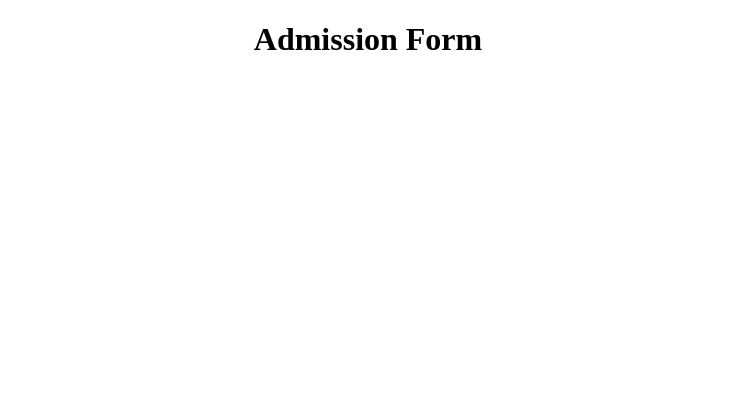
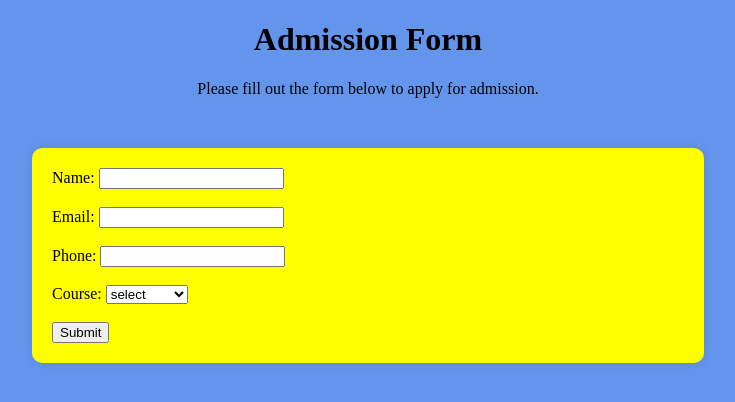
Before and after one commit to kabir5145/web-p, a plain HTML site: page pactice_1.html in a window 1280 px wide. Shown: the whole page, without its empty margins (272-1007 px from the left). Drawn offline with Linux system fonts and the light colour scheme.

Commit message:
adding some more things which are required for the admission page

```diff
--- a/pactice_1.html
+++ b/pactice_1.html
@@ -5,6 +5,7 @@
     <meta charset="UTF-8">
     <meta name="viewport" content="width=device-width, initial-scale=1.0">
     <title>Admission Form</title>
+    <link rel="stylesheet" href="parctice.css">
 </head>
 
 <body>
@@ -13,6 +14,46 @@
             Admission Form
         </center>
     </h1>
+    <p>
+        <center>
+            Please fill out the form below to apply for admission.
+        </center>
+    </p>
+    <form action="parctice_1.html" method="post">
+        <label for="name">Name:</label>
+        <input type="text" id="name" name="name" required><br><br>
+
+        <label for="email">Email:</label>
+        <input type="email" id="email" name="email" required><br><br>
+
+        <label for="phone">Phone:</label>
+        <input type="tel" id="phone" name="phone" required><br><br>
+
+        <label for="course">Course:</label>
+        <select id="course" name="course">
+            <option value="select" selected>select</option>
+            <option value="bca">BCA</option>
+            <option value="bba">BBA</option>
+            <option value="bcom">BCom</option>
+            <option value="bsc">BSc</option>
+            <option value="ba">BA</option>
+            <option value="btech">BTech</option>
+            <option value="mca">MCA</option>
+            <option value="mba">MBA</option>
+            <option value="mcom">MCom</option>
+            <option value="msc">MSc</option>
+            <option value="ma">MA</option>
+            <option value="phd">PhD</option>
+            <option value="diploma">Diploma</option>
+            <option value="certificate">Certificate</option>
+            <option value="other">Other</option>
+        </select><br><br>
+
+        <input type="submit" value="Submit">
+    </form>
+
+
+</body>
 </body>
 
 </html>
--- a/parctice.css
+++ b/parctice.css
@@ -1,3 +1,15 @@
 body{
     background-color: cornflowerblue;
 }
+form{
+    background-color: yellow;
+    width: 50%;
+    margin: 50px auto;
+    padding: 20px;
+    border-radius: 10px;
+    box-shadow: 0 0 10px rgba(17, 10, 10, 0.1);
+}
+option{
+    background-color: black;
+    color: white;
+}
```
